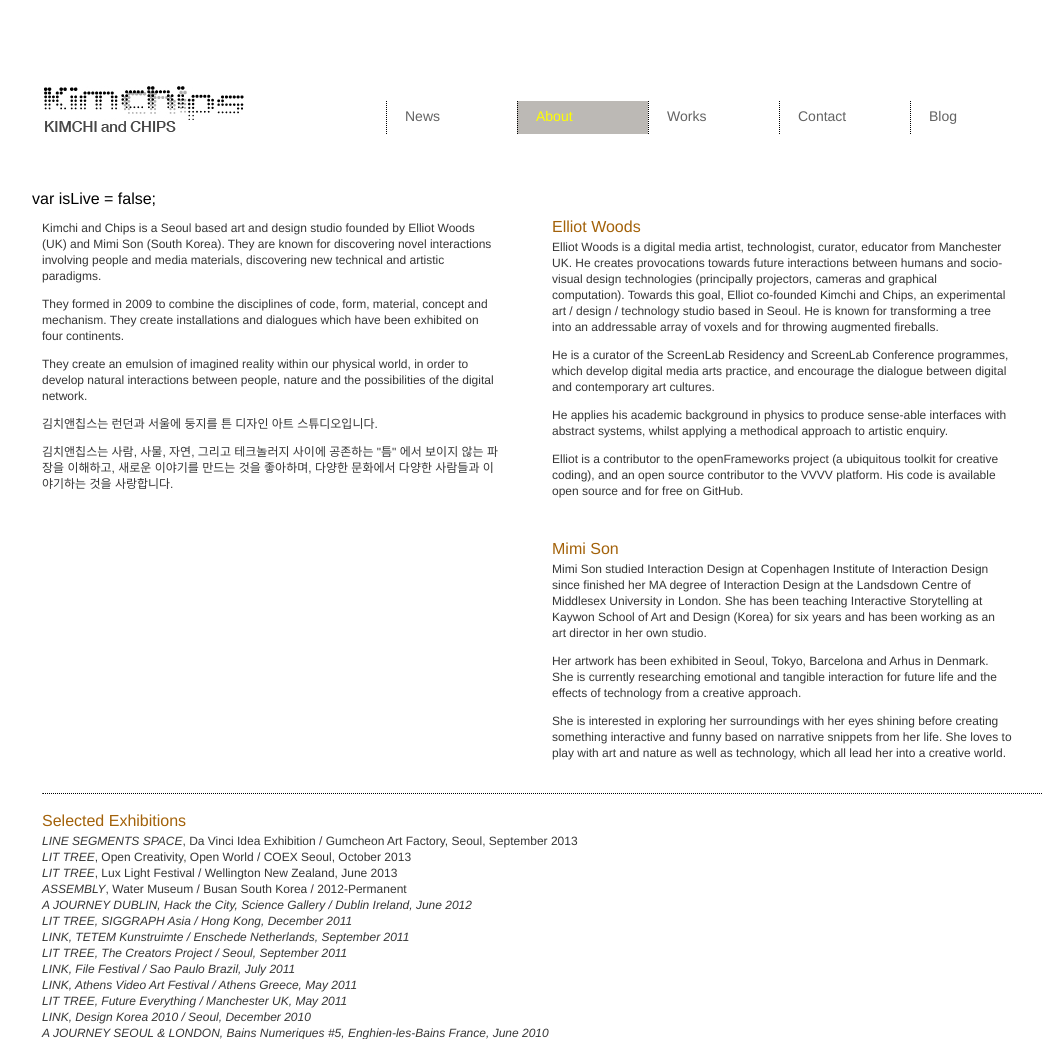
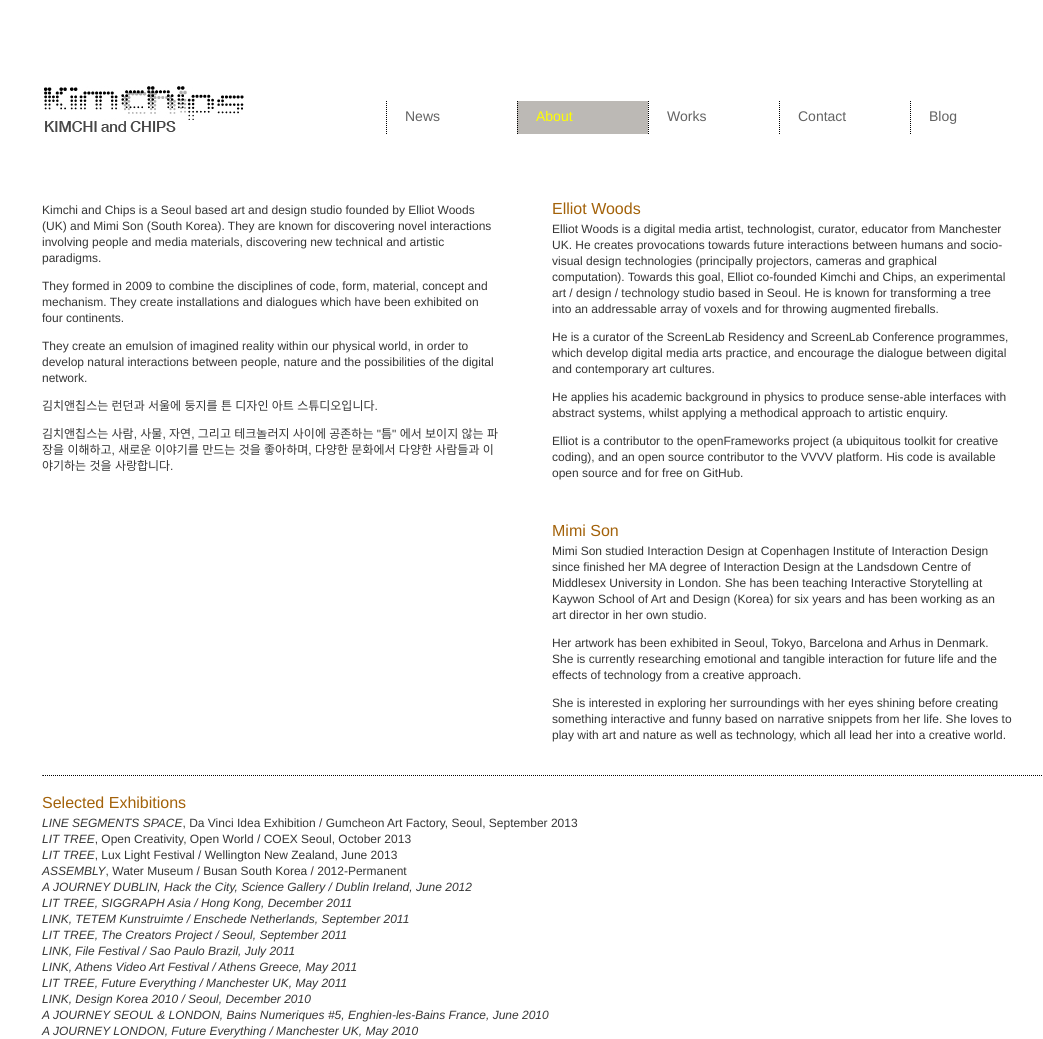
Before and after one commit to elliotwoods/Website.KimchiAndChips, a PHP site: page /about.php in a window 1280 px wide. Shown: the top 1039 px of the page, without its empty margins (88-1131 px from the left). Run offline with PHP 8.4, Linux system fonts and the light colour scheme; data that the repository does not hold is empty.

Commit message:
fix header

```diff
--- a/header.php
+++ b/header.php
@@ -15,7 +15,7 @@
 
 		  ga('create', 'UA-11876799-1', 'kimchiandchips.com');
 		  ga('send', 'pageview');
-
 		</script>
-		var isLive = <?= $GLOBALS['isLive'] ? "true" : "false"; ?>;
+		<script type="text/javascript">
+			var isLive = <?= $GLOBALS['isLive'] ? "true" : "false"; ?>;
 		</script>
```
